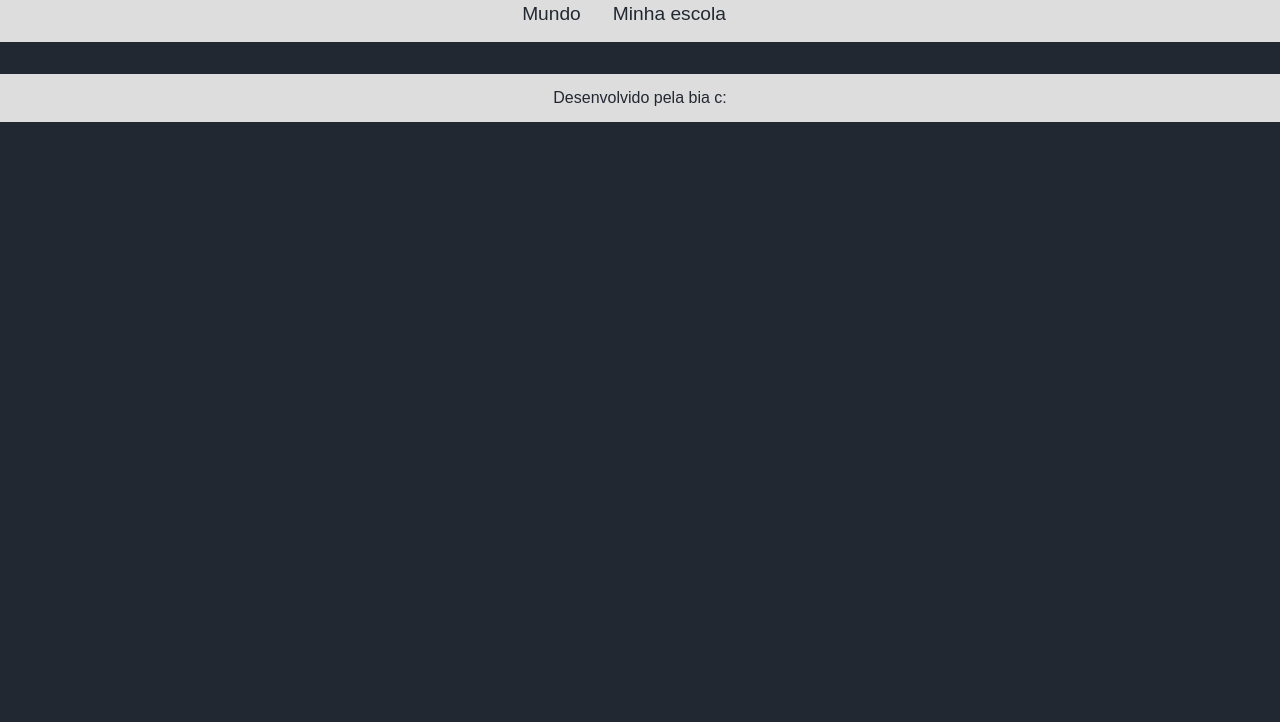
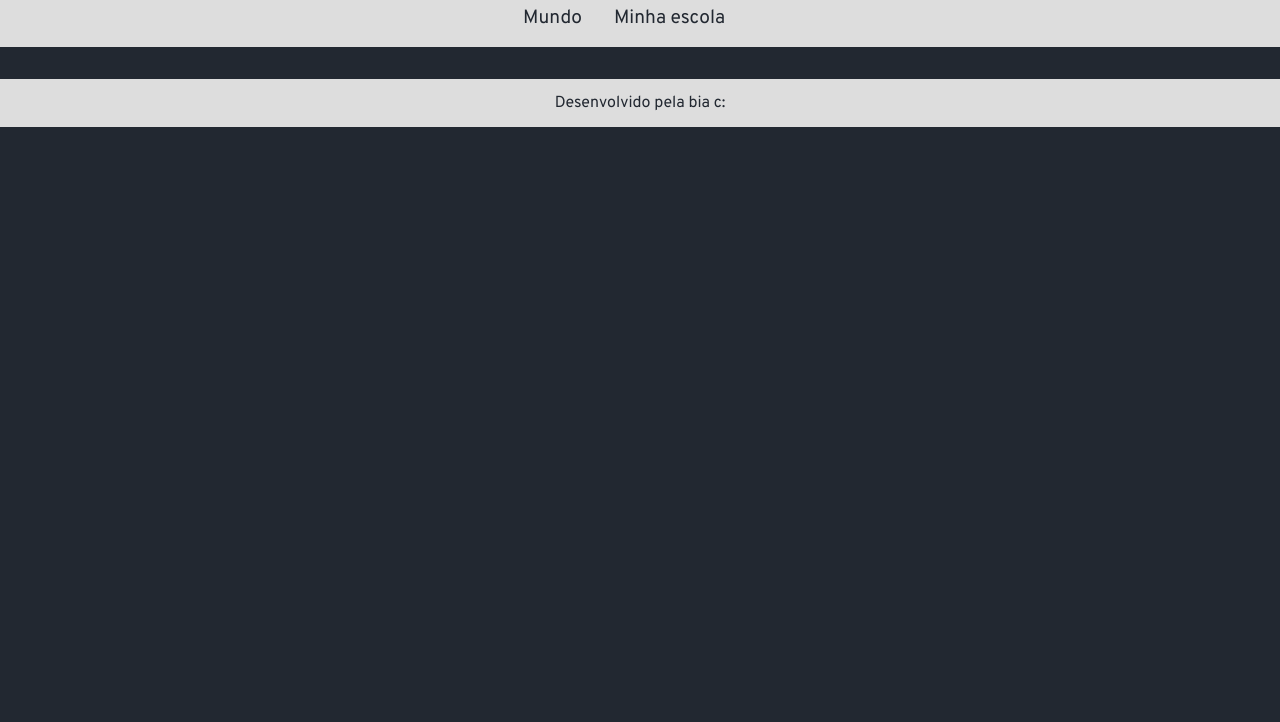
Before and after one commit to mllzi/BANCODEDADOS, a plain HTML site: page index.html in a window 1280 px wide. Shown: the part 78-800 px from the top of the page. Drawn offline with Linux system fonts and the light colour scheme; no server answers; files whose address does not match are found by name.

Commit message:
Update style.css

```diff
--- a/style.css
+++ b/style.css
@@ -1,8 +1,10 @@
+@import url('https://fonts.googleapis.com/css2?family=Overpass:ital,wght@0,100..900;1,100..900&display=swap');
+
 :root {
     --bg-color: #222831;
     --primary-color: #DDDDDD;
     --secondary-color: #F05454;
-    --font: "Nunito Sans", sans-serif;
+    --font: "Overpass", sans-serif;
 }
 
 body {
```
